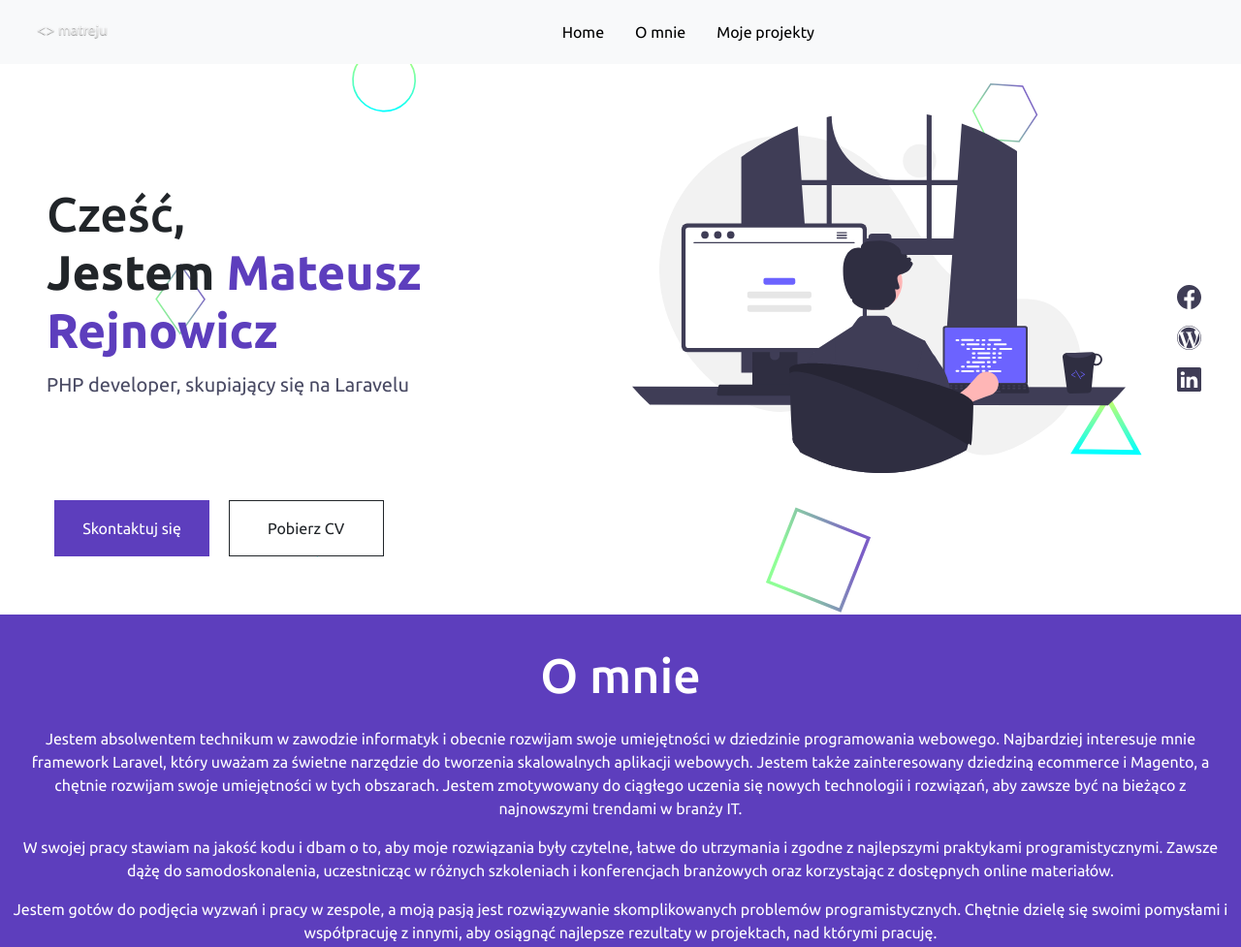
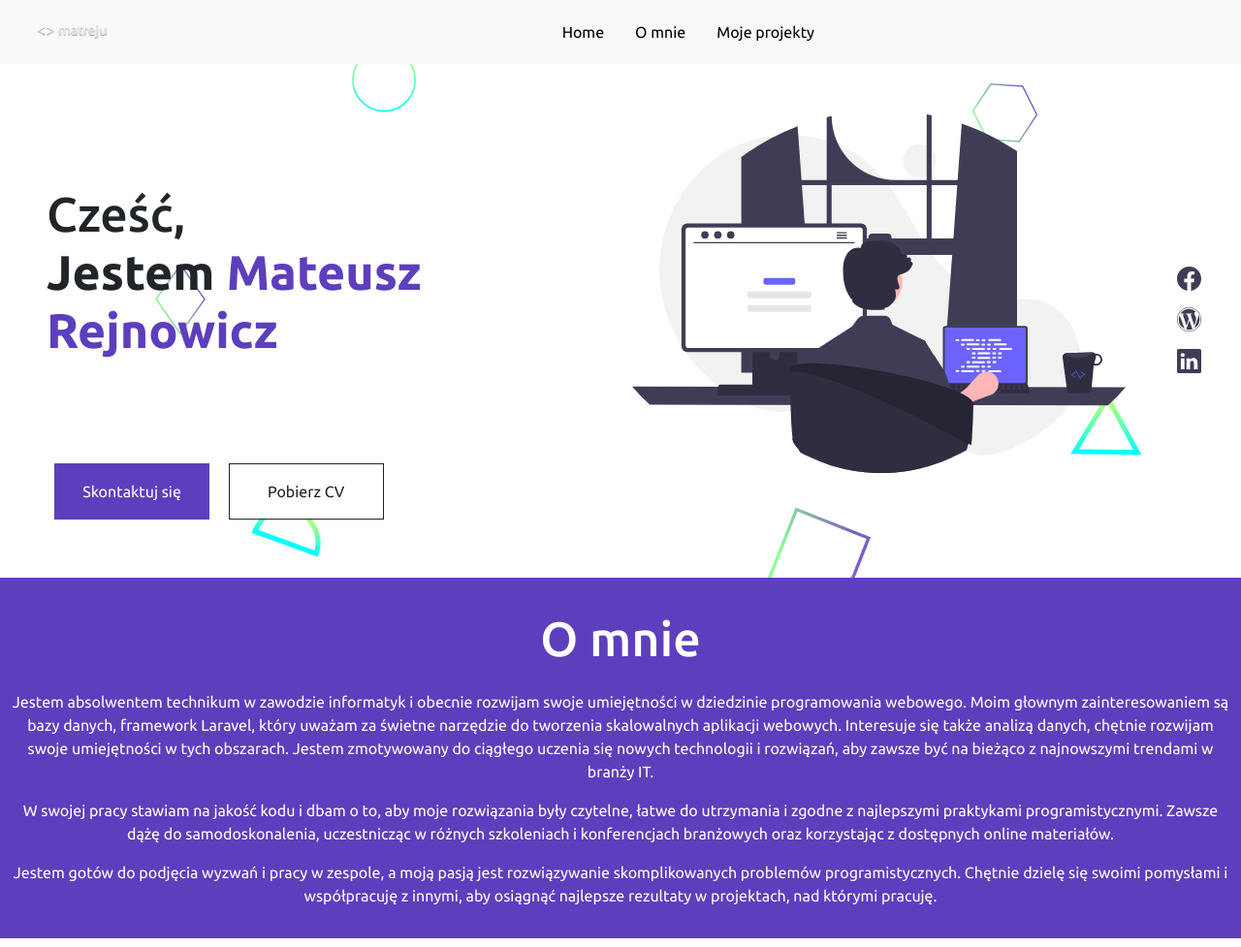
Before and after one commit to matreju/myfolio, a plain HTML site: page index.html in a window 1280 px wide. Shown: the top 977 px of the page at 97% size. Drawn offline with nearby package versions, Linux system fonts and the light colour scheme.

Commit message:
Update index.html

```diff
--- a/index.html
+++ b/index.html
@@ -43,7 +43,6 @@
                         Cześć,
                        <span style=" font-weight:bold;">Jestem <span style="color:#5D3EBD;">Mateusz Rejnowicz</span></span>
                     </h1>
-                    <span class="pt-2" style="color:#4A4B64;">PHP developer, skupiający się na Laravelu</span>
                 </span>
                 <div class="boxes pt-5 mt-5">
                     <a class="btn border-none rounded-0 p-3 mx-2 my-2" href="mailto:mati120ful@gmail.com">Skontaktuj się</a>
@@ -83,8 +82,8 @@
                 <h1 class="mb-4 mt-2">O mnie</h1>
                 <div class="pb-3">
                     <p>
-                        Jestem absolwentem technikum w zawodzie informatyk i obecnie rozwijam swoje umiejętności w dziedzinie programowania webowego. Najbardziej interesuje mnie framework Laravel, który uważam za świetne narzędzie do tworzenia skalowalnych aplikacji webowych.
-                        Jestem także zainteresowany dziedziną ecommerce i Magento, a chętnie rozwijam swoje umiejętności w tych obszarach. Jestem zmotywowany do ciągłego uczenia się nowych technologii i rozwiązań, aby zawsze być na bieżąco z najnowszymi trendami w branży IT.
+                        Jestem absolwentem technikum w zawodzie informatyk i obecnie rozwijam swoje umiejętności w dziedzinie programowania webowego. Moim głownym zainteresowaniem są bazy danych, framework Laravel, który uważam za świetne narzędzie do tworzenia skalowalnych aplikacji webowych.
+                        Interesuje się także analizą danych, chętnie rozwijam swoje umiejętności w tych obszarach. Jestem zmotywowany do ciągłego uczenia się nowych technologii i rozwiązań, aby zawsze być na bieżąco z najnowszymi trendami w branży IT.
                     </p>
                     <p>
                         W swojej pracy stawiam na jakość kodu i dbam o to, aby moje rozwiązania były czytelne, łatwe do utrzymania i zgodne z najlepszymi praktykami programistycznymi. Zawsze dążę do samodoskonalenia, uczestnicząc w różnych szkoleniach i konferencjach branżowych oraz korzystając z dostępnych online materiałów.
@@ -122,7 +121,7 @@
                         <div class="card-body">
                             <h5 class="card-title">Aplikacja komisu samochodowego</h5>
                             <p class="card-text">Aplikacja Laravel typu OLX, OTOMOTO służąca do obsługi komisu samochodowego, umożliwia ona zarządzanie samochodami znajdującymi się na placu. Aplikacja w pełni obsługuje CRUD  </p>
-                            <a href="http://autokomismatrej.pl/" target="_blank" class="btn border-none">Przekonaj się!</a>
+                            <a href="#" target="_blank" class="btn border-none">Przekonaj się wkrótce...</a>
                         </div>
                     </div>
                 </div>
```
